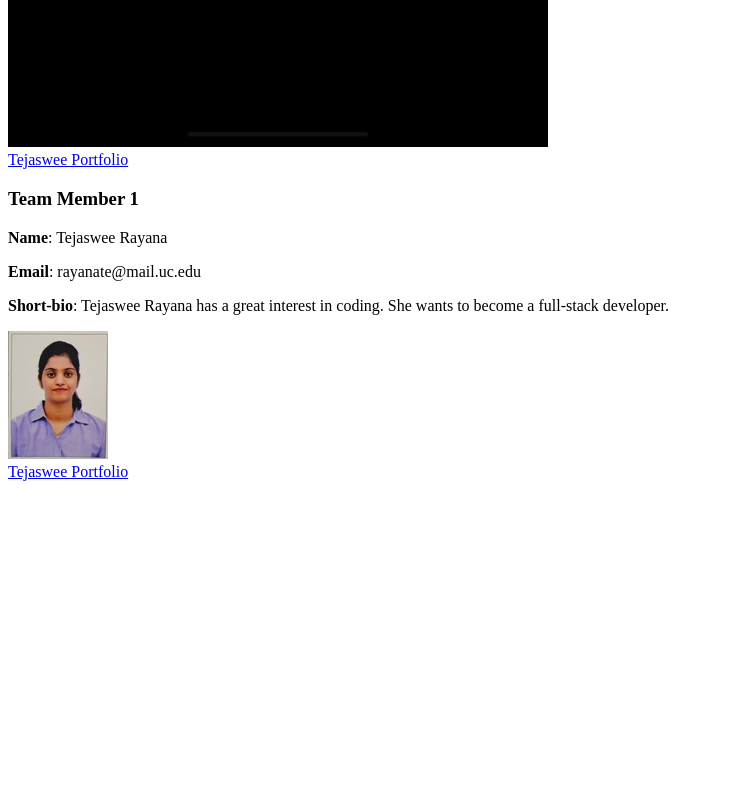
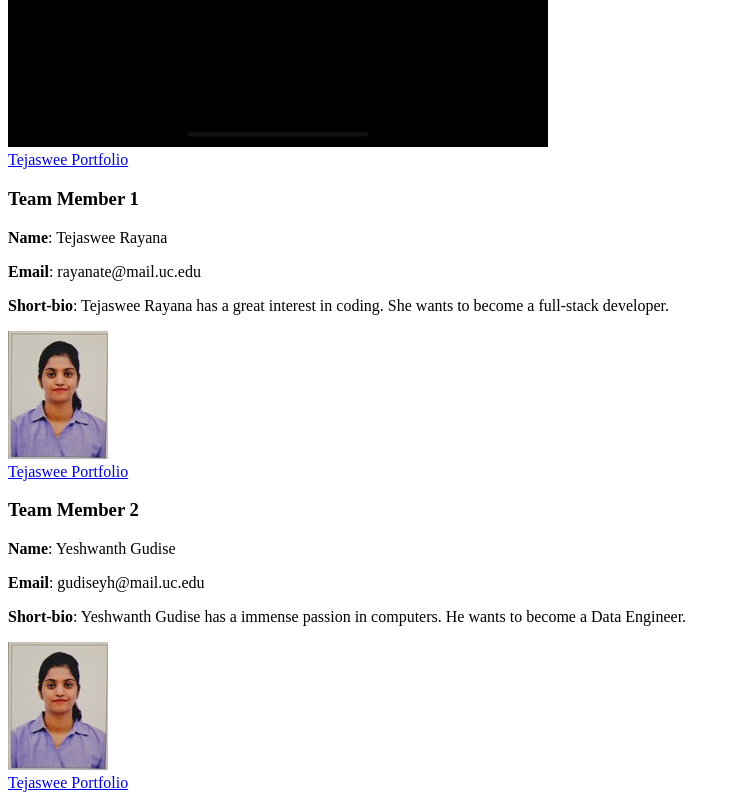
Before and after one commit to waph-team25/waph-team25.github.io, a plain HTML site: page index.html in a window 1280 px wide. Shown: the part 1278-2078 px from the top of the page, without its empty margins (0-740 px from the left). Before the commit the page ends 1767 px from the top, so only its background shows below. Drawn offline with Linux system fonts and the light colour scheme.

Commit message:
Update index.html

```diff
--- a/index.html
+++ b/index.html
@@ -26,5 +26,16 @@
 <img src="images/Teju_updated.jpg" />
 <br />
 <a href="https://rayanate.github.io/">Tejaswee Portfolio</a>
+  <h3>Team Member 2</h3>
+
+<p><strong>Name</strong>: Yeshwanth Gudise</p>
+
+<p><strong>Email</strong>: gudiseyh@mail.uc.edu</p>
+
+<p><strong>Short-bio</strong>: Yeshwanth Gudise has a immense passion in computers. He wants to become a Data Engineer.</p>
+
+<img src="images/Teju_updated.jpg" />
+<br />
+<a href="https://rayanate.github.io/">Tejaswee Portfolio</a>
 </body>
 </html>
```
